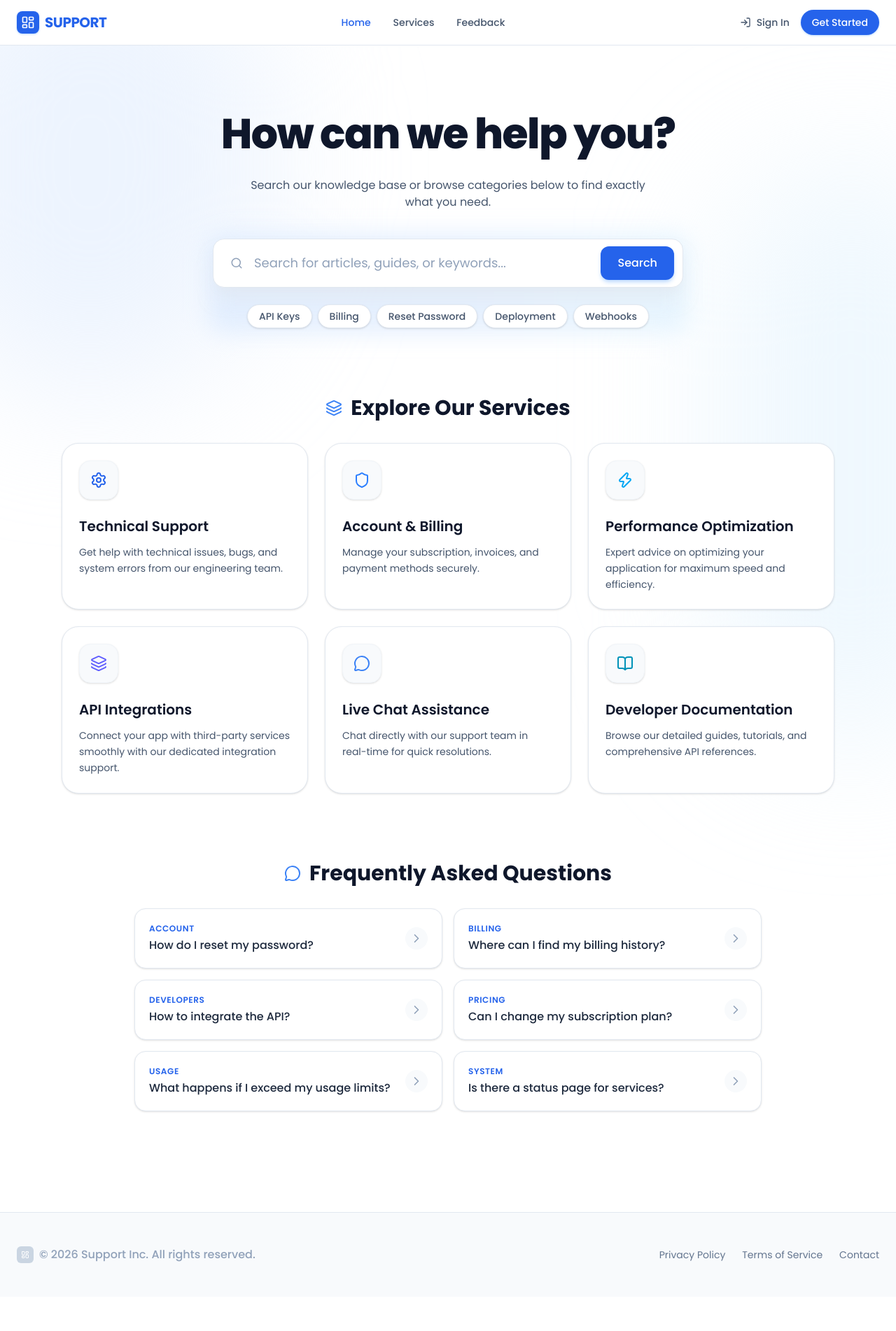
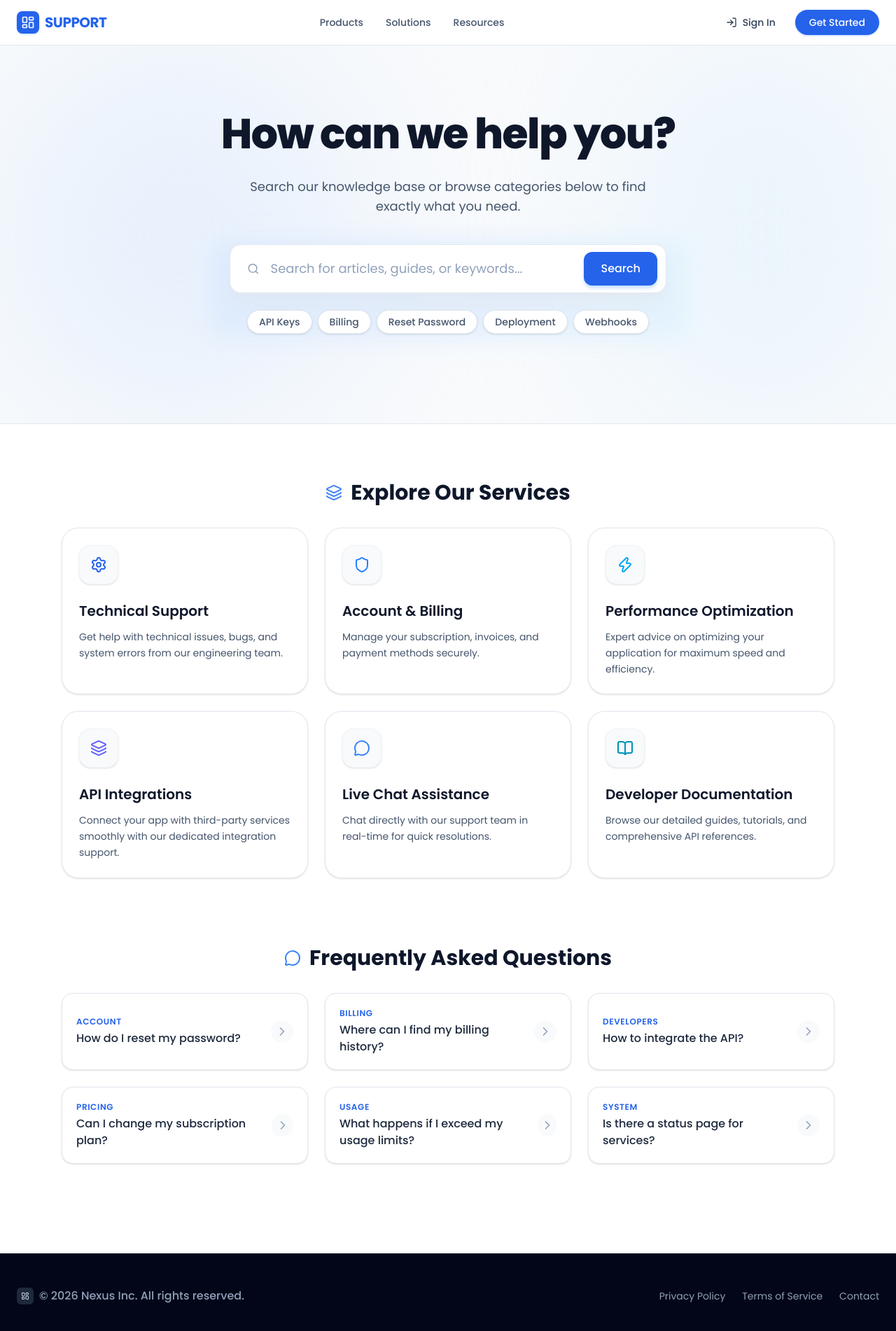
Before and after one commit to pawancreativebuffer/Support, a Next.js app: page / in a window 1280 px wide. Shown: the top 1902 px of the page at 70% size. Before the commit the page ends 1853 px from the top, so only its background shows below. Built offline with nearby package versions, Linux system fonts and the light colour scheme.

Commit message:
add footer

```diff
--- a/src/app/layout.tsx
+++ b/src/app/layout.tsx
@@ -35,21 +35,21 @@ export default function RootLayout({
 
             {/* Desktop Navigation */}
             <nav className="hidden md:flex items-center gap-8 text-sm font-medium text-slate-600">
-              <a href="#" className="text-primary-600">Home</a>
-              <a href="#" className="hover:text-primary-600 transition-colors">Services</a>
-              <a href="#" className="hover:text-primary-600 transition-colors">Feedback</a>
+              <a href="#" className="hover:text-primary-600 transition-colors cursor-pointer">Products</a>
+              <a href="#" className="hover:text-primary-600 transition-colors cursor-pointer">Solutions</a>
+              <a href="#" className="hover:text-primary-600 transition-colors cursor-pointer">Resources</a>
             </nav>
 
             {/* Actions */}
             <div className="flex items-center gap-4">
-              <button className="hidden md:flex items-center gap-2 text-sm font-medium text-slate-600 hover:text-primary-600 transition-colors">
+              <button className="hidden md:flex items-center gap-2 text-sm font-medium text-slate-700 hover:text-primary-600 transition-colors px-3 cursor-pointer">
                 <LogIn className="w-4 h-4" />
                 Sign In
               </button>
-              <button className="bg-primary-600 hover:bg-primary-700 text-white text-sm font-medium px-4 py-2 rounded-full transition-all shadow-sm shadow-primary-200">
+              <button className="bg-primary-600 hover:bg-primary-700 text-white text-sm font-medium px-5 py-2 rounded-full transition-all shadow-sm shadow-primary-200 cursor-pointer">
                 Get Started
               </button>
-              <button className="md:hidden text-slate-600 hover:text-primary-600 transition-colors">
+              <button className="md:hidden text-slate-600 hover:text-primary-600 transition-colors px-2 cursor-pointer">
                 <Menu className="w-6 h-6" />
               </button>
             </div>
@@ -62,18 +62,18 @@ export default function RootLayout({
         </main>
 
         {/* Footer */}
-        <footer className="bg-slate-50 border-t border-slate-200 py-12 mt-auto">
+        <footer className="bg-slate-950 border-t border-slate-900 py-12 mt-auto">
           <div className="max-w-7xl mx-auto px-6 flex flex-col md:flex-row justify-between items-center gap-6">
             <div className="flex items-center gap-2 text-slate-400 font-medium">
-              <div className="w-6 h-6 rounded-md bg-slate-300 flex items-center justify-center text-white">
+              <div className="w-6 h-6 rounded-md bg-slate-800 flex items-center justify-center text-slate-300">
                 <LayoutDashboard className="w-3 h-3" />
               </div>
-              © {new Date().getFullYear()} Support Inc. All rights reserved.
+              © {new Date().getFullYear()} Nexus Inc. All rights reserved.
             </div>
-            <div className="flex gap-6 text-sm text-slate-500">
-              <a href="#" className="hover:text-primary-600 transition-colors">Privacy Policy</a>
-              <a href="#" className="hover:text-primary-600 transition-colors">Terms of Service</a>
-              <a href="#" className="hover:text-primary-600 transition-colors">Contact</a>
+            <div className="flex gap-6 text-sm text-slate-400">
+              <a href="#" className="hover:text-primary-400 transition-colors cursor-pointer">Privacy Policy</a>
+              <a href="#" className="hover:text-primary-400 transition-colors cursor-pointer">Terms of Service</a>
+              <a href="#" className="hover:text-primary-400 transition-colors cursor-pointer">Contact</a>
             </div>
           </div>
         </footer>
--- a/src/app/page.tsx
+++ b/src/app/page.tsx
@@ -25,23 +25,23 @@ export default function SupportPage() {
 
   return (
     <div className="relative w-full overflow-hidden">
-      {/* Background Decorative Gradients (Light/Pastel) */}
-      <div className="absolute top-[-10%] left-[-10%] w-[40%] h-[40%] rounded-full bg-blue-100/50 blur-[100px] pointer-events-none" />
-      <div className="absolute top-[10%] right-[-10%] w-[30%] h-[50%] rounded-full bg-sky-100/50 blur-[100px] pointer-events-none" />
+      {/* Banner Section with distinct background */}
+      <section className="relative w-full bg-slate-50 border-b border-slate-200 pt-16 pb-24 md:pt-24 md:pb-32 overflow-hidden flex flex-col items-center">
+        {/* Background Decorative Gradients (Light/Pastel) restricted to banner */}
+        <div className="absolute top-[0%] left-[0%] w-[40%] h-[100%] rounded-full bg-blue-100/50 blur-[100px] pointer-events-none" />
+        <div className="absolute top-[0%] right-[0%] w-[30%] h-[100%] rounded-full bg-sky-100/50 blur-[100px] pointer-events-none" />
 
-      <div className="relative z-10 max-w-6xl mx-auto px-6 py-16 md:py-24 flex flex-col items-center">
-        {/* Hero Section */}
-        <div className="text-center w-full mb-10 space-y-6">
+        <div className="relative z-10 w-full max-w-6xl mx-auto px-6 flex flex-col items-center text-center mb-10 space-y-6">
           <h1 className="text-5xl md:text-6xl font-extrabold tracking-tight text-slate-900 pb-2">
             How can we help you?
           </h1>
-          <p className="text-md text-slate-600  max-w-[600px] m-auto">
+          <p className="text-lg text-slate-600 max-w-[600px] m-auto">
             Search our knowledge base or browse categories below to find exactly what you need.
           </p>
         </div>
 
         {/* Search Bar & Tags */}
-        <div className="w-full max-w-2xl mb-24 relative">
+        <div className="w-full max-w-2xl relative z-10 px-6">
           <div className="absolute -inset-2 bg-gradient-to-r from-blue-100 via-primary-100 to-sky-100 rounded-3xl blur-lg opacity-70"></div>
           <div className="relative flex items-center w-full bg-white border border-slate-200 rounded-2xl overflow-hidden shadow-xl shadow-slate-200/50 focus-within:ring-2 focus-within:ring-primary-500/50 transition-all">
             <Search className="w-6 h-6 text-slate-400 ml-6" />
@@ -50,7 +50,7 @@ export default function SupportPage() {
               placeholder="Search for articles, guides, or keywords..."
               className="w-full bg-transparent text-slate-900 placeholder-slate-400 text-lg py-5 px-4 outline-none border-none"
             />
-            <button className="mr-3 px-6 py-3 bg-primary-600 hover:bg-primary-700 text-white font-medium rounded-xl transition-colors shadow-md shadow-primary-200">
+            <button className="mr-3 px-6 py-3 bg-primary-600 hover:bg-primary-700 text-white font-medium rounded-xl transition-colors shadow-md shadow-primary-200 cursor-pointer">
               Search
             </button>
           </div>
@@ -67,6 +67,10 @@ export default function SupportPage() {
             ))}
           </div>
         </div>
+      </section>
+
+      {/* Main Content Area */}
+      <div className="relative z-10 max-w-6xl mx-auto px-6 py-20 flex flex-col items-center">
 
         {/* Services Section (Now Above FAQs) */}
         <div className="w-full max-w-6xl mb-24">
@@ -78,7 +82,7 @@ export default function SupportPage() {
             {services.map((service, i) => (
               <div
                 key={i}
-                className="relative p-6 rounded-3xl bg-white border border-slate-200 hover:border-primary-300 transition-all duration-300 group shadow-sm hover:shadow-xl hover:shadow-primary-100/50"
+                className="relative p-6 rounded-3xl bg-white border border-slate-200 hover:border-primary-300 transition-all duration-300 group shadow-sm hover:shadow-xl hover:shadow-primary-100/50 cursor-pointer"
               >
                 <div className="w-14 h-14 rounded-2xl bg-slate-50 border border-slate-100 flex items-center justify-center mb-6 group-hover:scale-110 group-hover:-rotate-3 transition-transform duration-500 shadow-sm">
                   {service.icon}
@@ -93,12 +97,12 @@ export default function SupportPage() {
         </div>
 
         {/* Predefined Questions / FAQ (Now Below Services) */}
-        <div className="w-full max-w-4xl mb-12">
+        <div className="w-full max-w-6xl mb-12">
           <h2 className="text-2xl md:text-3xl font-bold mb-8 flex items-center justify-center gap-3 text-slate-900">
             <MessageCircle className="text-primary-500" />
             Frequently Asked Questions
           </h2>
-          <div className="grid grid-cols-1 md:grid-cols-2 gap-4">
+          <div className="grid grid-cols-1 md:grid-cols-2 lg:grid-cols-3 gap-6">
             {faqs.map((faq, i) => (
               <div
                 key={i}
```
